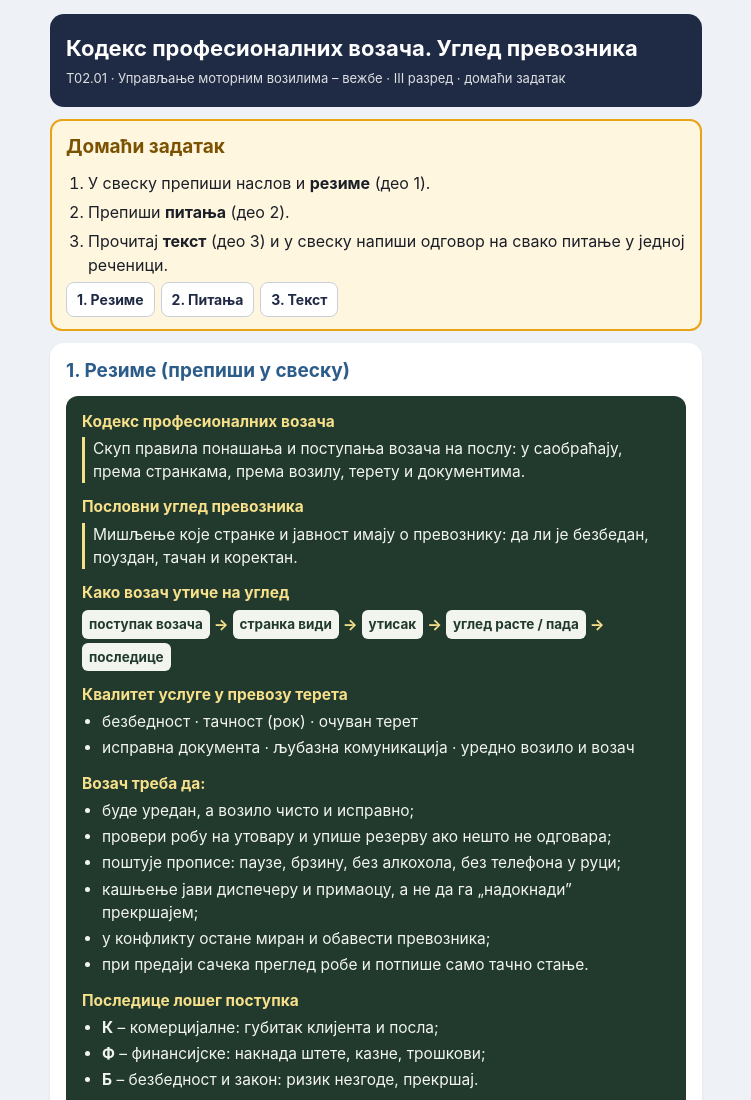
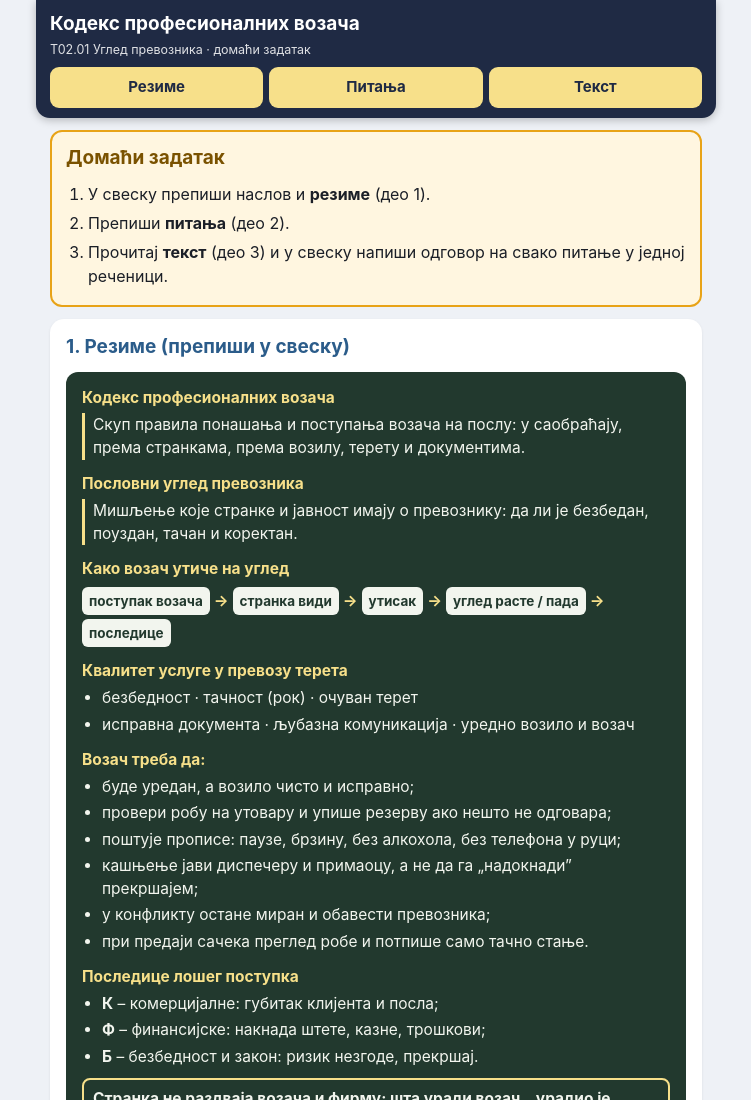
Before and after one commit to vladanrad/nastava, a plain HTML site: page 310-upravljanje-motornim-vozilima-vezbe/t02-kodeks-profesionalnih-vozaca/t02.01-kodeks-profesionalnih-vozaca-ugled-prevoznika.html in a window 1280 px wide. Shown: the top 1100 px of the page, without its empty margins (264-1015 px from the left). Drawn offline with Linux system fonts and the light colour scheme.

Commit message:
T02.01 домаћи: фиксирано заглавље са дугмадима Резиме, Питања, Текст
Co-Authored-By: Claude Opus 5.5 <noreply@anthropic.com>
Claude-Session: https://claude.ai/code/session_01Gwxsxr1cFQosVPE3fYktPx

```diff
--- a/310-upravljanje-motornim-vozilima-vezbe/t02-kodeks-profesionalnih-vozaca/t02.01-kodeks-profesionalnih-vozaca-ugled-prevoznika.html
+++ b/310-upravljanje-motornim-vozilima-vezbe/t02-kodeks-profesionalnih-vozaca/t02.01-kodeks-profesionalnih-vozaca-ugled-prevoznika.html
@@ -3,8 +3,13 @@
 :root{color-scheme:light}*{box-sizing:border-box}
 body{margin:0;font-family:-apple-system,"Segoe UI",Roboto,Arial,sans-serif;background:#EEF1F6;color:#1B1F27;line-height:1.5;font-size:16px}
 .wrap{max-width:680px;margin:0 auto;padding:14px}
-header{background:#1F2A44;color:#fff;border-radius:14px;padding:18px 16px;margin-bottom:12px}
-header h1{margin:0 0 4px;font-size:22px}header p{margin:0;font-size:13px;opacity:.85}
+html{scroll-behavior:smooth}
+header.top{position:sticky;top:0;z-index:10;background:#1F2A44;color:#fff;border-radius:0 0 14px 14px;padding:10px 14px 10px;margin:-14px -14px 12px;box-shadow:0 2px 8px rgba(0,0,0,.25)}
+section{scroll-margin-top:120px}
+.nav{display:flex;gap:6px;margin-top:8px}
+.nav a{flex:1;text-align:center;background:#F7E08A;color:#1F2A44;text-decoration:none;font-weight:700;font-size:15px;border-radius:9px;padding:9px 4px}
+.nav a:active{background:#fff}
+header h1{margin:0 0 2px;font-size:19px}header p{margin:0;font-size:12.5px;opacity:.85}
 section{background:#fff;border-radius:14px;padding:14px 16px;margin-bottom:12px;box-shadow:0 1px 3px rgba(0,0,0,.08)}
 h2{margin:0 0 10px;font-size:19px;color:#2B5C8A}
 h3{margin:16px 0 6px;font-size:16.5px;color:#1F2A44}
@@ -32,7 +37,8 @@ table{width:100%;border-collapse:collapse;font-size:14.5px;margin:8px 0}th{backg
 footer{font-size:12.5px;color:#5A6478;padding:6px 4px 18px}
 </style></head><body><div class="wrap">
 
-<header><h1>Кодекс професионалних возача. Углед превозника</h1><p>T02.01 · Управљање моторним возилима – вежбе · III разред · домаћи задатак</p></header>
+<header class="top"><h1>Кодекс професионалних возача</h1><p>T02.01 Углед превозника · домаћи задатак</p>
+<nav class="nav"><a href="#rezime">Резиме</a><a href="#pitanja">Питања</a><a href="#tekst">Текст</a></nav></header>
 
 <div class="task"><h2>Домаћи задатак</h2>
 <ol>
@@ -40,7 +46,6 @@ footer{font-size:12.5px;color:#5A6478;padding:6px 4px 18px}
 <li>Препиши <b>питања</b> (део 2).</li>
 <li>Прочитај <b>текст</b> (део 3) и у свеску напиши одговор на свако питање у једној реченици.</li>
 </ol>
-<div class="toc"><a href="#rezime">1. Резиме</a><a href="#pitanja">2. Питања</a><a href="#tekst">3. Текст</a></div>
 </div>
 
 <section id="rezime"><h2>1. Резиме (препиши у свеску)</h2>
```
